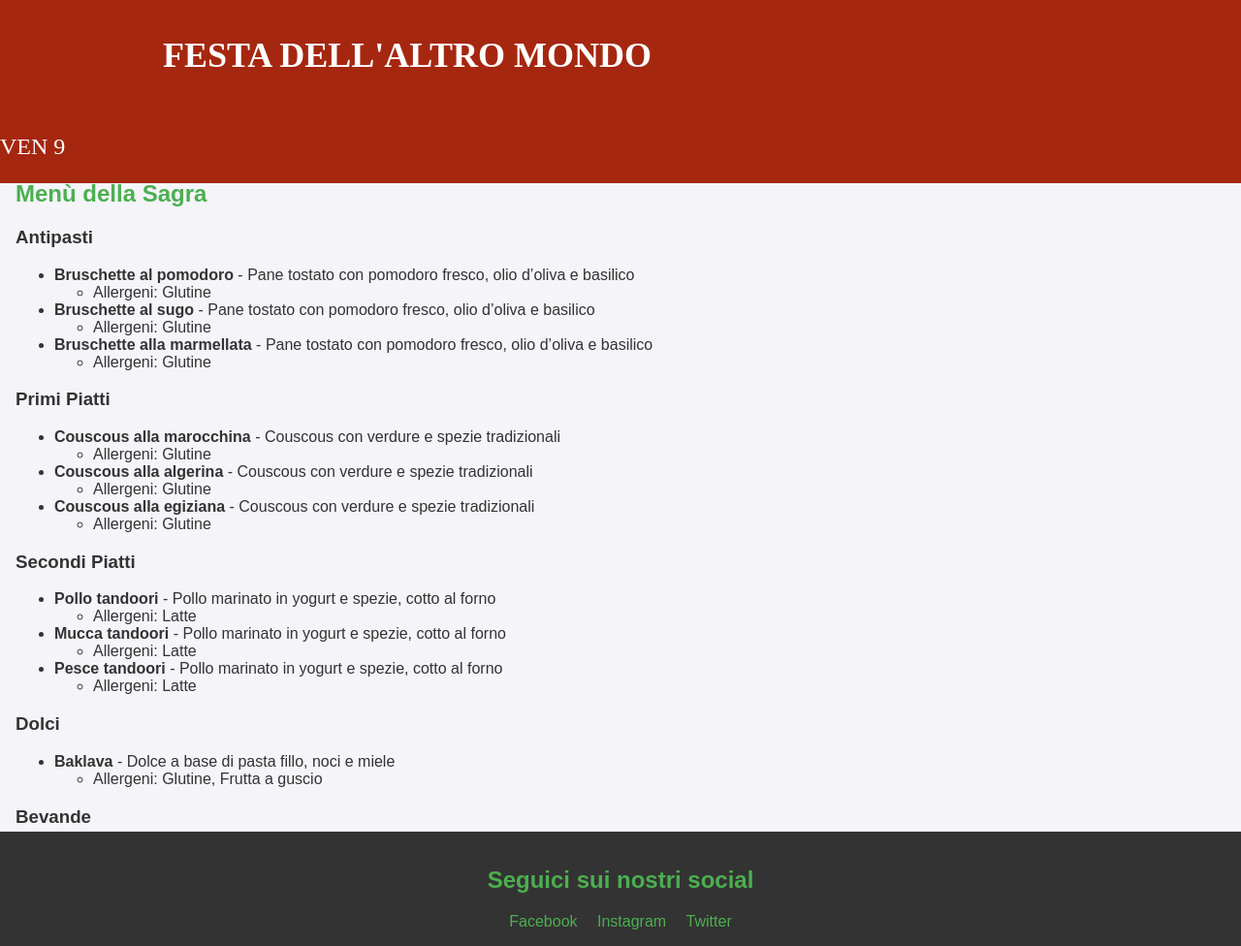
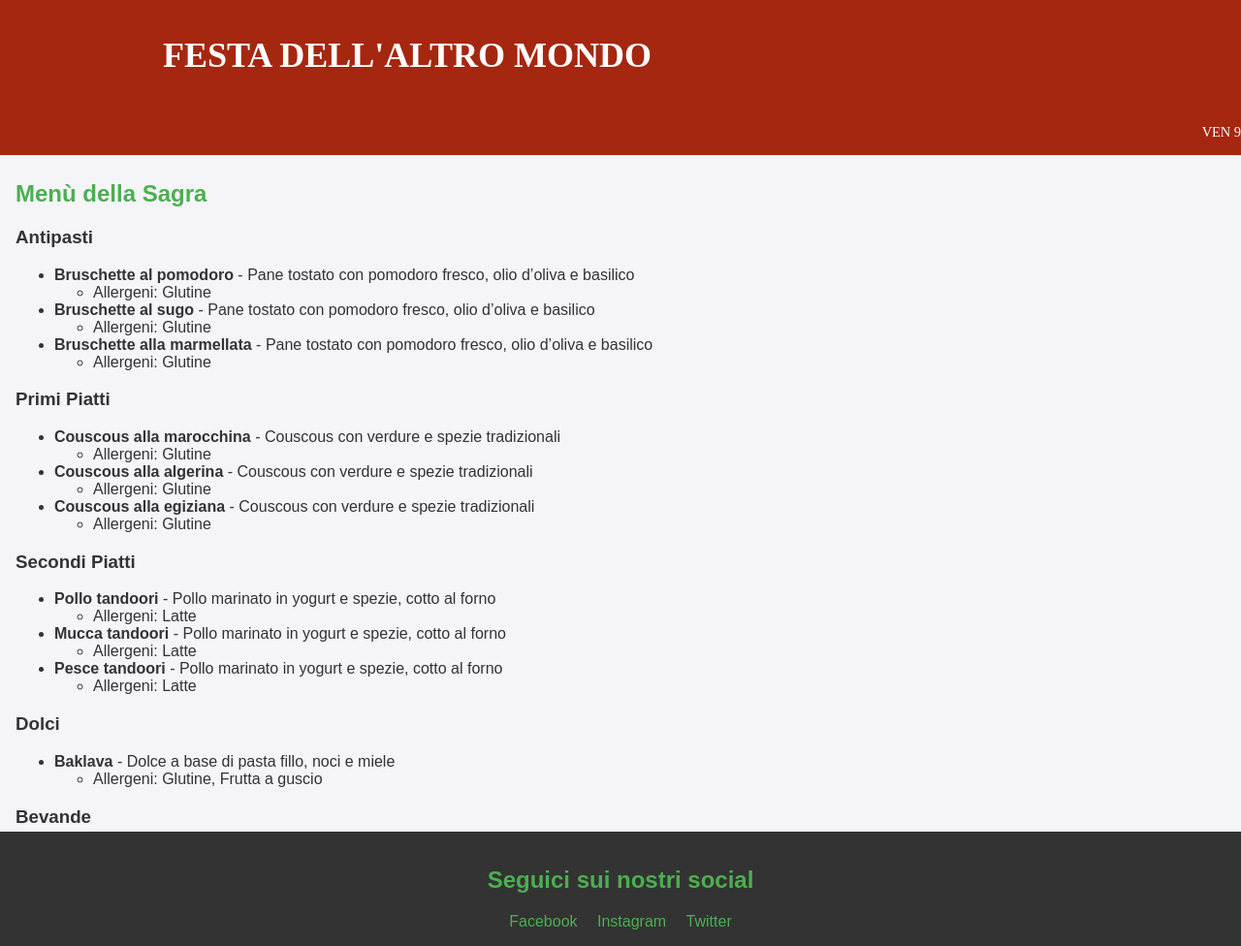
Before and after one commit to isottipietro/menu-altro-mondo, a Jekyll site: the page built from index.md, in a window 1280 px wide and 976 px high. Shown: the whole window at 97% size. Built offline with Jekyll 4.4.1, drawn with Linux system fonts in a browser that asks for light colours; some web fonts are replaced.

Commit message:
some changes

```diff
--- a/assets/css/style.css
+++ b/assets/css/style.css
@@ -37,10 +37,9 @@ h1 {
     max-width: 60%;
 }
 
-header.p {
+header p {
     text-align: right;
     font-size: 0.6em;
-    font-family: 'Dirty Ego';
 }
 
 main {
```
